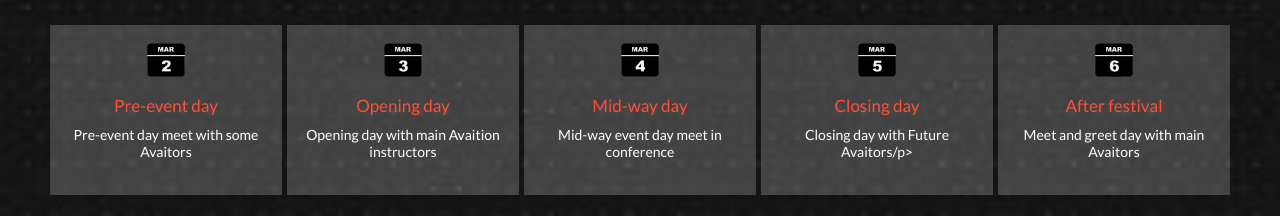
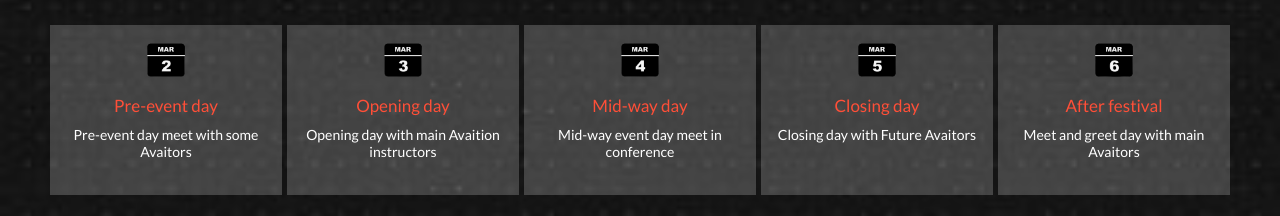
Before and after one commit to sanamrahimi/capstone-project1, a website: page index.html in a window 1280 px wide. Shown: the part 820-1036 px from the top of the page. Drawn offline with Linux system fonts and the light colour scheme; a web font is replaced by a local one.

Commit message:
add readme filr

```diff
--- a/index.html
+++ b/index.html
@@ -76,7 +76,7 @@
             <div class="program-day">
                 <img class="cal-img" src="./imgs-capstone/march-5.png" alt="march-fifth">
                 <h2 class="program-subtitle">Closing day</h2>
-                <p class="program-text">Closing day with Future Avaitors/p>
+                <p class="program-text">Closing day with Future Avaitors</p>
             </div>
             <div class="program-day">
                 <img class="cal-img" src="./imgs-capstone/march-6.png" alt="march-sixth">
```
Also changed, not shown: README.md.
